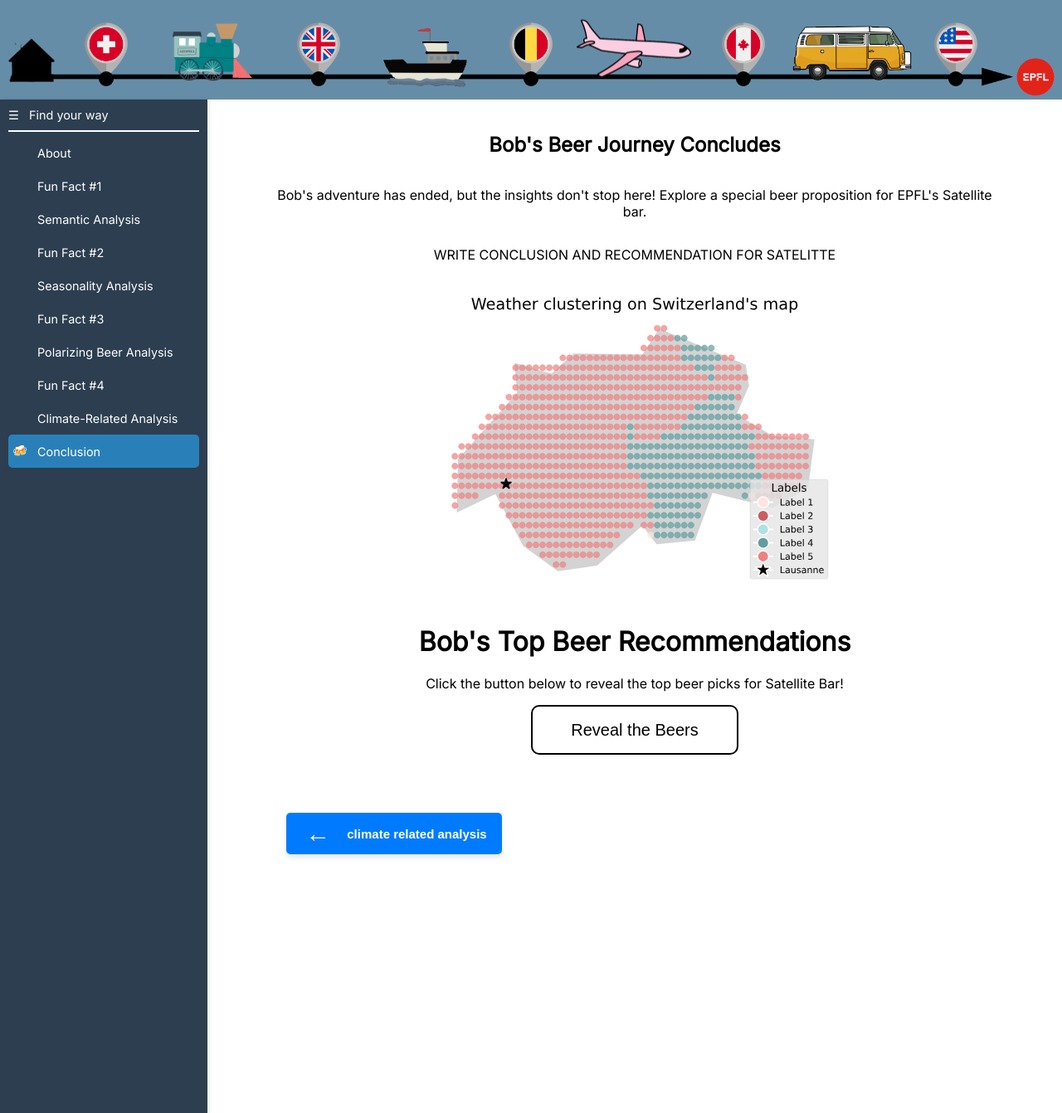
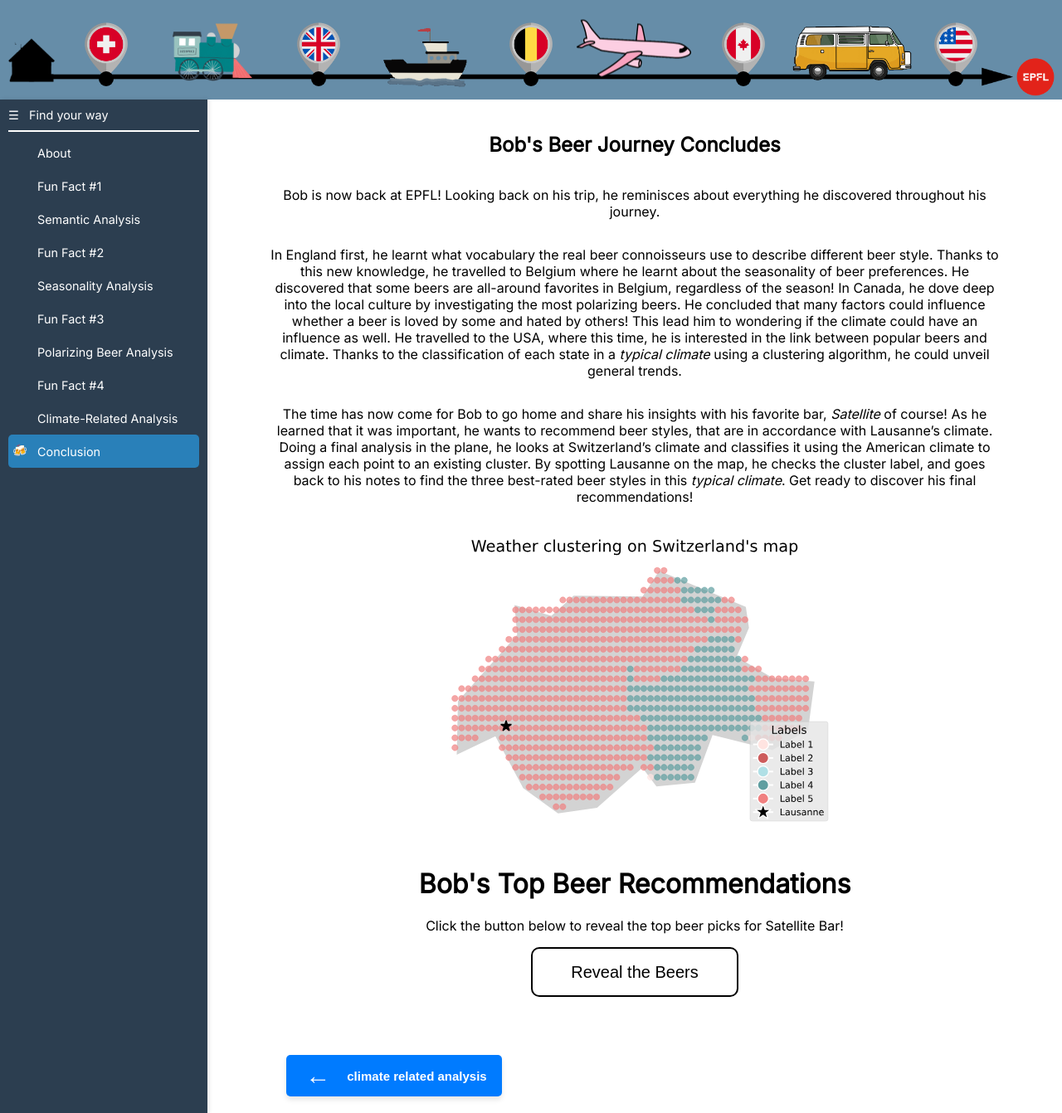
Before and after one commit to epfl-ada/ada-2024-project-kjaaanalytics, a Jekyll site: the page built from endpage.markdown, in a window 1280 px wide. Shown: the whole page at 83% size. Built offline with Jekyll 4.4.1, drawn with Linux system fonts in a browser that asks for light colours.

Commit message:
Update conclusion

```diff
--- a/endpage.markdown
+++ b/endpage.markdown
@@ -1,13 +1,12 @@
 ---
 layout: conclusion
 title: Bob's Beer Journey Concludes
-subtitle: Bob's adventure has ended, but the insights don't stop here! Explore a special beer proposition for EPFL's Satellite bar.
+subtitle: Bob is now back at EPFL! Looking back on his trip, he reminisces about everything he discovered throughout his journey.
 permalink: /storyline/conclusion
 previous: /storyline/climate-related-analysis
 ---
+In England first, he learnt what vocabulary the real beer connoisseurs use to describe different beer style. Thanks to this new knowledge, he travelled to Belgium where he learnt about the seasonality of beer preferences. He discovered that some beers are all-around favorites in Belgium, regardless of the season! In Canada, he dove deep into the local culture by investigating the most polarizing beers. He concluded that many factors could influence whether a beer is loved by some and hated by others! This lead him to wondering if the climate could have an influence as well. He travelled to the USA, where this time, he is interested in the link between popular beers and climate. Thanks to the classification of each state in a *typical climate* using a clustering algorithm, he could unveil general trends.
 
-WRITE CONCLUSION AND RECOMMENDATION FOR SATELITTE
-
-
+The time has now come for Bob to go home and share his insights with his favorite bar, *Satellite* of course! As he learned that it was important, he wants to recommend beer styles, that are in accordance with Lausanne’s climate. Doing a final analysis in the plane, he looks at Switzerland’s climate and classifies it using the American climate to assign each point to an existing cluster. By spotting Lausanne on the map, he checks the cluster label, and goes back to his notes to find the three best-rated beer styles in this *typical climate*. Get ready to discover his final recommendations!
 
 <img title="" alt="plot analysis 2" src="{{ '/assets/figures/switzerland_plot.svg' | relative_url}}">
```
